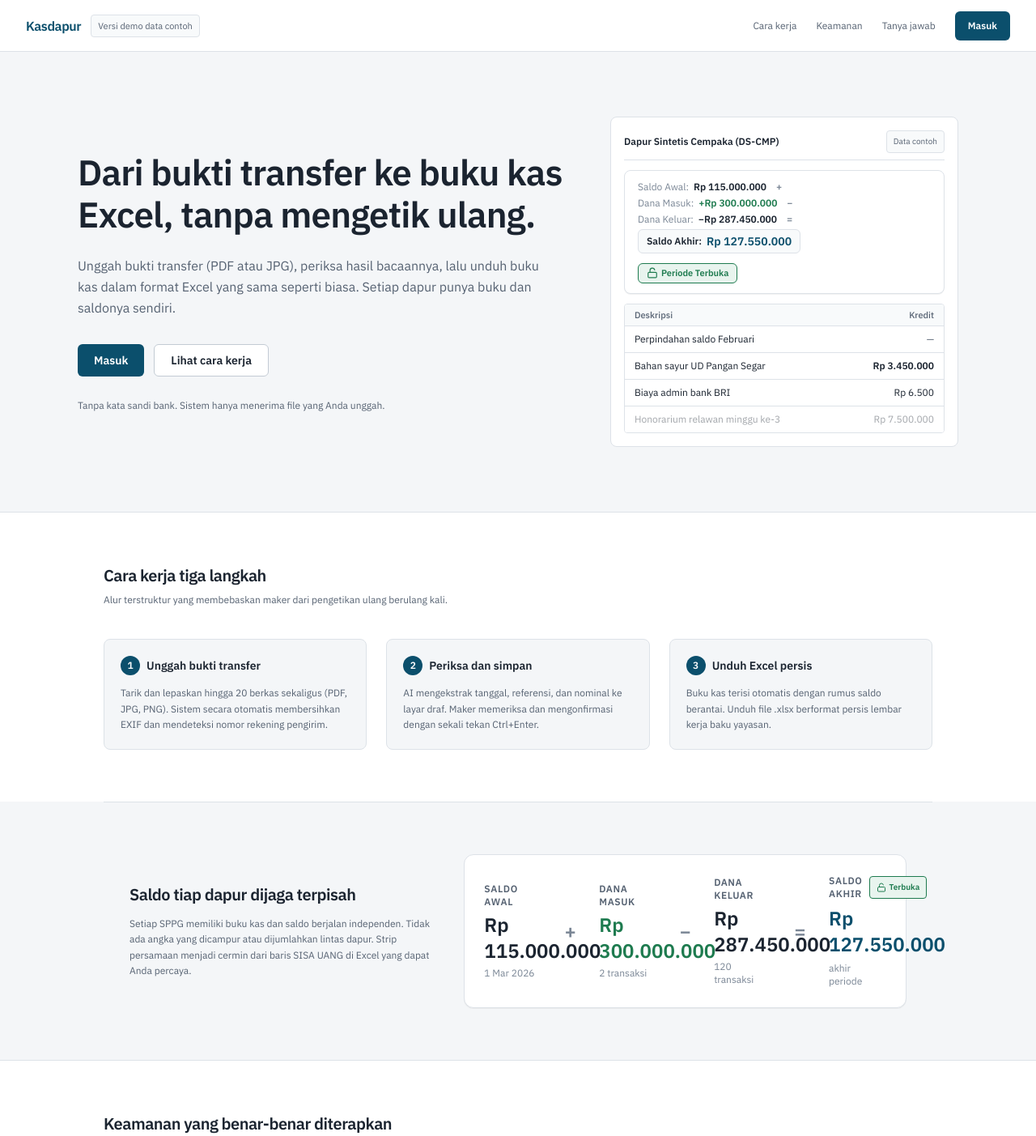
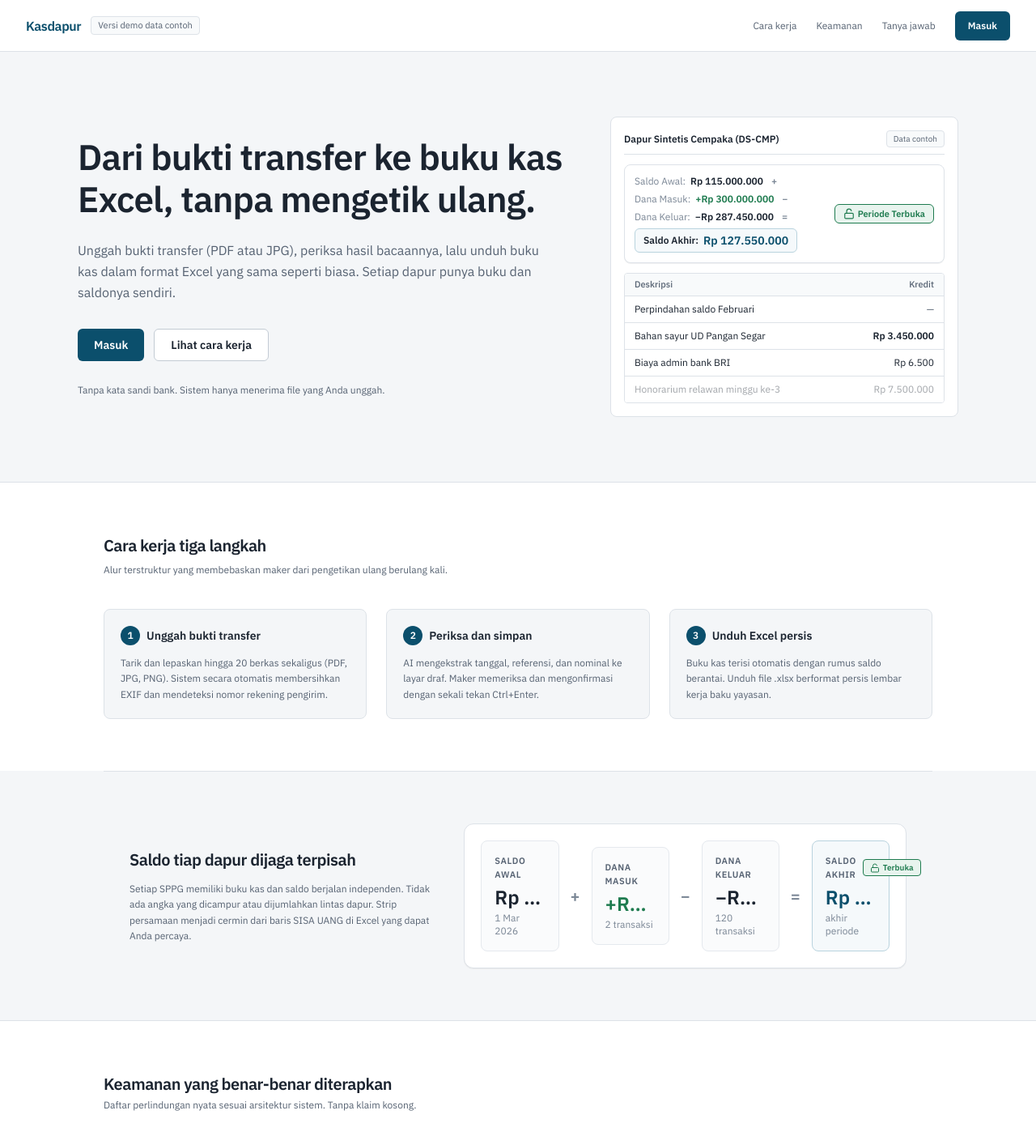
Before and after one commit to rckydrmwnlmbg/Pembukuan, a Next.js app: page / in a window 1280 px wide. Shown: the top 1403 px of the page at 81% size. Built offline with nearby package versions, Linux system fonts and the light colour scheme.

Commit message:
fix(ui): resolve text overlapping across tables, equations, responsive shell, and typography

```diff
--- a/src/app/(app)/layout.tsx
+++ b/src/app/(app)/layout.tsx
@@ -51,7 +51,7 @@ export default async function AppShellLayout({
   }
 
   return (
-    <div className="flex min-h-screen bg-[var(--canvas)] text-[var(--ink)]">
+    <div className="flex flex-col lg:flex-row min-h-screen bg-[var(--canvas)] text-[var(--ink)]">
       {/* Sidebar Navigasi Tetap di Kiri (Linear / Stripe Style) */}
       <Sidebar
         kitchens={serializedKitchens}
@@ -59,11 +59,11 @@ export default async function AppShellLayout({
       />
 
       {/* Area Konten Utama */}
-      <div className="flex flex-1 flex-col min-w-0 overflow-y-auto">
+      <main className="flex flex-1 flex-col min-w-0 overflow-y-auto">
         <div className="w-full max-w-[1440px] mx-auto p-4 sm:p-6 lg:p-8">
           {children}
         </div>
-      </div>
+      </main>
     </div>
   );
 }
--- a/src/app/globals.css
+++ b/src/app/globals.css
@@ -87,7 +87,7 @@ body {
   color: var(--ink);
   font-family: var(--font-sans), system-ui, -apple-system, "Segoe UI", Roboto, sans-serif;
   font-size: 14px;
-  line-height: 22px;
+  line-height: 1.5;
   -webkit-font-smoothing: antialiased;
 }
 
--- a/src/components/domain/DashboardSummary.tsx
+++ b/src/components/domain/DashboardSummary.tsx
@@ -213,7 +213,7 @@ export function DashboardSummary({
           </div>
         ) : (
           <div className="overflow-x-auto">
-            <table className="w-full text-left text-xs border-collapse">
+            <table className="w-full min-w-[700px] text-left text-xs border-collapse">
               <thead>
                 <tr className="border-b border-[var(--line)] text-[var(--ink-muted)] bg-[var(--surface)] font-medium">
                   <th className="py-2.5 px-4">Dapur</th>
--- a/src/components/domain/PeriodEquation.tsx
+++ b/src/components/domain/PeriodEquation.tsx
@@ -47,45 +47,46 @@ export function PeriodEquation({
 
   if (variant === 'compact') {
     return (
-      <div className="w-full bg-[var(--surface)] border border-[var(--line)] rounded-lg px-4 py-3 text-xs flex flex-wrap items-center justify-between gap-3 shadow-2xs">
-        <div className="flex flex-wrap items-center gap-x-3 gap-y-1 text-[var(--ink-muted)]">
+      <div className="w-full bg-[var(--surface)] border border-[var(--line)] rounded-lg p-3 text-xs shadow-2xs">
+        <div className="flex flex-col md:flex-row md:items-center md:justify-between gap-2.5">
+          <div className="flex flex-wrap items-center gap-x-2.5 gap-y-1.5 text-[var(--ink-muted)]">
             <div className="flex items-center gap-1.5">
               <span className="text-[var(--ink-subtle)]">Saldo Awal:</span>
-            <span className="font-semibold tabular-nums text-[var(--ink)]">{formatRupiah(openingBalance)}</span>
+              <span className="font-semibold tabular-nums text-[var(--ink)] whitespace-nowrap">{formatRupiah(openingBalance)}</span>
             </div>
-          <span className="text-[var(--ink-subtle)] font-semibold">+</span>
+            <span className="text-[var(--ink-subtle)] font-bold">+</span>
             <div className="flex items-center gap-1.5">
               <span className="text-[var(--ink-subtle)]">Dana Masuk:</span>
-            <span className="font-semibold tabular-nums text-[var(--ok)]">+{formatRupiah(totalIncoming)}</span>
+              <span className="font-semibold tabular-nums text-[var(--ok)] whitespace-nowrap">+{formatRupiah(totalIncoming)}</span>
             </div>
-          <span className="text-[var(--ink-subtle)] font-semibold">−</span>
+            <span className="text-[var(--ink-subtle)] font-bold">−</span>
             <div className="flex items-center gap-1.5">
               <span className="text-[var(--ink-subtle)]">Dana Keluar:</span>
-            <span className="font-semibold tabular-nums text-[var(--ink)]">−{formatRupiah(totalOutgoing)}</span>
+              <span className="font-semibold tabular-nums text-[var(--ink)] whitespace-nowrap">−{formatRupiah(totalOutgoing)}</span>
             </div>
-          <span className="text-[var(--ink-subtle)] font-semibold">=</span>
-          <div className="flex items-center gap-1.5 rounded-md bg-[var(--surface-muted)] px-2.5 py-1 border border-[var(--line)]">
+            <span className="text-[var(--ink-subtle)] font-bold">=</span>
+            <div className="flex items-center gap-1.5 rounded-md bg-[var(--accent-subtle)]/40 px-2.5 py-1 border border-[var(--accent-line)]">
               <span className="font-semibold text-[var(--ink)]">Saldo Akhir:</span>
-            <span className="tabular-nums font-bold text-sm text-[var(--accent)]" aria-live="polite">
+              <span className="tabular-nums font-bold text-sm text-[var(--accent)] whitespace-nowrap" aria-live="polite">
                 {formatRupiah(closingBalance)}
               </span>
             </div>
           </div>
 
-        <div className="flex items-center gap-2">
+          <div className="flex items-center gap-2 self-start md:self-auto shrink-0">
             {draftCount > 0 && (
               <Link
                 href={`/k/${kitchenId}/review`}
-              className="inline-flex items-center gap-1.5 px-2.5 py-1 rounded-md text-[11px] font-semibold bg-[var(--warn-subtle)] text-[var(--warn)] border border-[var(--warn)] hover:opacity-90 transition-opacity"
+                className="inline-flex items-center gap-1.5 px-2.5 py-1 rounded-md text-[11px] font-semibold bg-[var(--warn-subtle)] text-[var(--warn)] border border-[var(--warn)] hover:opacity-90 transition-opacity whitespace-nowrap"
                 title={`${draftCount} draf belum dihitung ke saldo`}
               >
-              <AlertTriangle className="w-3.5 h-3.5 text-[var(--warn)]" />
+                <AlertTriangle className="w-3.5 h-3.5 text-[var(--warn)] shrink-0" />
                 <span>{draftCount} draf menunggu</span>
               </Link>
             )}
 
             <span
-            className={`inline-flex items-center gap-1 px-2.5 py-1 rounded-md text-[11px] font-semibold border ${
+              className={`inline-flex items-center gap-1 px-2.5 py-1 rounded-md text-[11px] font-semibold border whitespace-nowrap ${
                 isLocked
                   ? 'bg-[var(--surface-muted)] text-[var(--ink-muted)] border-[var(--line)]'
                   : 'bg-[var(--ok-subtle)] text-[var(--ok)] border-[var(--ok)]'
@@ -105,62 +106,74 @@ export function PeriodEquation({
             </span>
           </div>
         </div>
+      </div>
     );
   }
 
   return (
-    <div className="w-full bg-[var(--surface)] border border-[var(--line)] rounded-xl p-5 sm:p-6 shadow-2xs">
-      <div className="grid grid-cols-1 md:grid-cols-7 items-center gap-y-4 text-center md:text-left">
+    <div className="w-full bg-[var(--surface)] border border-[var(--line)] rounded-xl p-4 sm:p-5 shadow-2xs">
+      <div className="flex flex-col lg:flex-row items-stretch lg:items-center justify-between gap-3 lg:gap-2">
         {/* 1. Saldo Awal */}
-        <div className="md:col-span-1 space-y-1">
-          <div className="text-xs font-semibold text-[var(--ink-muted)] uppercase tracking-wider">Saldo awal</div>
-          <div className="text-xl sm:text-2xl font-bold tabular-nums text-[var(--ink)]">
+        <div className="flex-1 min-w-0 bg-[var(--surface-muted)]/70 rounded-lg p-3 sm:p-4 border border-[var(--line-subtle)] text-left">
+          <div className="text-[11px] font-semibold text-[var(--ink-muted)] uppercase tracking-wider">Saldo awal</div>
+          <div
+            className="mt-1 text-lg sm:text-xl xl:text-2xl font-bold tabular-nums text-[var(--ink)] whitespace-nowrap overflow-hidden text-ellipsis"
+            title={formatRupiah(openingBalance)}
+          >
             {formatRupiah(openingBalance)}
           </div>
-          <div className="text-xs text-[var(--ink-subtle)]">{periodStartDate}</div>
+          <div className="mt-0.5 text-xs text-[var(--ink-subtle)]">{periodStartDate}</div>
         </div>
 
         {/* Operator + */}
-        <div className="md:col-span-1 flex items-center justify-center text-2xl text-[var(--ink-subtle)] font-bold">
+        <div className="hidden lg:flex items-center justify-center shrink-0 w-6 text-xl font-bold text-[var(--ink-subtle)]">
           +
         </div>
 
         {/* 2. Dana Masuk */}
-        <div className="md:col-span-1 space-y-1">
-          <div className="text-xs font-semibold text-[var(--ink-muted)] uppercase tracking-wider">Dana masuk</div>
-          <div className="text-xl sm:text-2xl font-bold tabular-nums text-[var(--ok)]">
-            {formatRupiah(totalIncoming)}
+        <div className="flex-1 min-w-0 bg-[var(--surface-muted)]/70 rounded-lg p-3 sm:p-4 border border-[var(--line-subtle)] text-left">
+          <div className="flex items-center justify-between">
+            <span className="text-[11px] font-semibold text-[var(--ink-muted)] uppercase tracking-wider">Dana masuk</span>
+            <span className="lg:hidden text-xs font-bold text-[var(--ok)]">+</span>
           </div>
-          <div className="text-xs text-[var(--ink-subtle)]">
-            {incomingCount} transaksi
+          <div
+            className="mt-1 text-lg sm:text-xl xl:text-2xl font-bold tabular-nums text-[var(--ok)] whitespace-nowrap overflow-hidden text-ellipsis"
+            title={formatRupiah(totalIncoming)}
+          >
+            +{formatRupiah(totalIncoming)}
           </div>
+          <div className="mt-0.5 text-xs text-[var(--ink-subtle)]">{incomingCount} transaksi</div>
         </div>
 
         {/* Operator − */}
-        <div className="md:col-span-1 flex items-center justify-center text-2xl text-[var(--ink-subtle)] font-bold">
+        <div className="hidden lg:flex items-center justify-center shrink-0 w-6 text-xl font-bold text-[var(--ink-subtle)]">
           −
         </div>
 
         {/* 3. Dana Keluar */}
-        <div className="md:col-span-1 space-y-1">
-          <div className="text-xs font-semibold text-[var(--ink-muted)] uppercase tracking-wider">Dana keluar</div>
-          <div className="text-xl sm:text-2xl font-bold tabular-nums text-[var(--ink)]">
-            {formatRupiah(totalOutgoing)}
+        <div className="flex-1 min-w-0 bg-[var(--surface-muted)]/70 rounded-lg p-3 sm:p-4 border border-[var(--line-subtle)] text-left">
+          <div className="flex items-center justify-between">
+            <span className="text-[11px] font-semibold text-[var(--ink-muted)] uppercase tracking-wider">Dana keluar</span>
+            <span className="lg:hidden text-xs font-bold text-[var(--ink-muted)]">−</span>
           </div>
-          <div className="text-xs text-[var(--ink-subtle)]">
-            {outgoingCount} transaksi
+          <div
+            className="mt-1 text-lg sm:text-xl xl:text-2xl font-bold tabular-nums text-[var(--ink)] whitespace-nowrap overflow-hidden text-ellipsis"
+            title={formatRupiah(totalOutgoing)}
+          >
+            −{formatRupiah(totalOutgoing)}
           </div>
+          <div className="mt-0.5 text-xs text-[var(--ink-subtle)]">{outgoingCount} transaksi</div>
         </div>
 
         {/* Operator = */}
-        <div className="md:col-span-1 flex items-center justify-center text-2xl text-[var(--ink-subtle)] font-bold">
+        <div className="hidden lg:flex items-center justify-center shrink-0 w-6 text-xl font-bold text-[var(--ink-subtle)]">
           =
         </div>
 
         {/* 4. Saldo Akhir */}
-        <div className="md:col-span-1 space-y-1.5" aria-live="polite">
-          <div className="flex items-center justify-between md:justify-start gap-2">
-            <span className="text-xs font-semibold text-[var(--ink-muted)] uppercase tracking-wider">Saldo akhir</span>
+        <div className="flex-1 min-w-0 bg-[var(--accent-subtle)]/40 rounded-lg p-3 sm:p-4 border border-[var(--accent-line)] text-left" aria-live="polite">
+          <div className="flex items-center justify-between gap-2">
+            <span className="text-[11px] font-semibold text-[var(--ink-muted)] uppercase tracking-wider">Saldo akhir</span>
             <span
               className={`inline-flex items-center gap-1 px-2 py-0.5 rounded text-[10px] font-semibold border ${
                 isLocked
@@ -182,11 +195,14 @@ export function PeriodEquation({
             </span>
           </div>
 
-          <div className="text-xl sm:text-2xl font-bold tabular-nums text-[var(--accent)] transition-colors duration-200">
+          <div
+            className="mt-1 text-lg sm:text-xl xl:text-2xl font-bold tabular-nums text-[var(--accent)] whitespace-nowrap overflow-hidden text-ellipsis transition-colors duration-200"
+            title={formatRupiah(closingBalance)}
+          >
             {formatRupiah(closingBalance)}
           </div>
 
-          <div className="flex items-center justify-between text-xs text-[var(--ink-subtle)]">
+          <div className="mt-0.5 flex items-center justify-between text-xs text-[var(--ink-subtle)]">
             <span>{lastTxDate ? `per ${lastTxDate}` : 'akhir periode'}</span>
             {!isLocked && canLock && onLockClick && (
               <button
@@ -203,7 +219,7 @@ export function PeriodEquation({
 
       {/* Baris Keterangan Draf */}
       {draftCount > 0 && (
-        <div className="mt-4 border-l-3 border-[var(--warn)] bg-[var(--warn-subtle)] px-3.5 py-2.5 text-xs text-[var(--ink)] rounded-r-lg flex items-center justify-between">
+        <div className="mt-3.5 border-l-3 border-[var(--warn)] bg-[var(--warn-subtle)] px-3.5 py-2.5 text-xs text-[var(--ink)] rounded-r-lg flex items-center justify-between">
           <div className="flex items-center gap-2">
             <AlertTriangle className="w-4 h-4 text-[var(--warn)] shrink-0" />
             <span>
@@ -212,7 +228,7 @@ export function PeriodEquation({
           </div>
           <Link
             href={`/k/${kitchenId}/review`}
-            className="font-semibold text-[var(--accent)] underline ml-2 hover:opacity-80"
+            className="font-semibold text-[var(--accent)] underline ml-2 hover:opacity-80 whitespace-nowrap"
           >
             Review Draf
           </Link>
--- a/src/components/domain/Sidebar.tsx
+++ b/src/components/domain/Sidebar.tsx
@@ -102,7 +102,7 @@ export function Sidebar({ kitchens, userEmail = 'Maker Keuangan' }: SidebarProps
   return (
     <>
       {/* Mobile Bar (<= 1024px) */}
-      <div className="lg:hidden sticky top-0 z-40 flex h-14 w-full items-center justify-between border-b border-[var(--line)] bg-[var(--surface)] px-4">
+      <div className="lg:hidden sticky top-0 z-40 flex h-14 w-full shrink-0 items-center justify-between border-b border-[var(--line)] bg-[var(--surface)] px-4">
         <div className="flex items-center gap-2.5">
           <button
             type="button"
@@ -136,7 +136,7 @@ export function Sidebar({ kitchens, userEmail = 'Maker Keuangan' }: SidebarProps
 
       {/* Sidebar Panel (Linear / Stripe Style: 256px Fixed) */}
       <aside
-        className={`fixed inset-y-0 left-0 z-50 flex w-64 flex-col border-r border-[var(--line)] bg-[var(--surface)] transition-transform duration-200 ease-in-out lg:static lg:translate-x-0 ${
+        className={`fixed inset-y-0 left-0 z-50 flex w-64 shrink-0 flex-col border-r border-[var(--line)] bg-[var(--surface)] transition-transform duration-200 ease-in-out lg:static lg:translate-x-0 ${
           isMobileOpen ? 'translate-x-0' : '-translate-x-full'
         }`}
       >
--- a/src/components/ui/Badge.tsx
+++ b/src/components/ui/Badge.tsx
@@ -61,7 +61,7 @@ const TONE_CONFIG: Record<
   },
   locked: {
     classes:
-      'bg-[var(--neutral-subtle)] text-[var(--ink)] border border-[var(--line)]',
+      'bg-[var(--surface-muted)] text-[var(--ink)] border border-[var(--line)]',
     DefaultIcon: Lock,
   },
   accent: {
--- a/src/components/ui/Button.tsx
+++ b/src/components/ui/Button.tsx
@@ -22,11 +22,11 @@ const VARIANT_CLASSES: Record<ButtonVariant, string> = {
   primary:
     'bg-[var(--accent)] text-[var(--ink-on-accent,#fff)] border border-transparent hover:bg-[var(--accent-hover)] active:bg-[var(--accent-press)] shadow-none',
   secondary:
-    'bg-[var(--surface)] text-[var(--ink)] border border-[var(--line-strong)] hover:bg-[var(--surface-muted)] active:bg-[var(--neutral-subtle)] shadow-none',
+    'bg-[var(--surface)] text-[var(--ink)] border border-[var(--line-strong)] hover:bg-[var(--surface-muted)] active:bg-[var(--surface-subtle)] shadow-none',
   ghost:
-    'bg-transparent text-[var(--ink-muted)] border border-transparent hover:bg-[var(--surface-muted)] hover:text-[var(--ink)] active:bg-[var(--neutral-subtle)] shadow-none',
+    'bg-transparent text-[var(--ink-muted)] border border-transparent hover:bg-[var(--surface-muted)] hover:text-[var(--ink)] active:bg-[var(--surface-subtle)] shadow-none',
   tertiary:
-    'bg-transparent text-[var(--ink-muted)] border border-transparent hover:bg-[var(--surface-muted)] hover:text-[var(--ink)] active:bg-[var(--neutral-subtle)] shadow-none',
+    'bg-transparent text-[var(--ink-muted)] border border-transparent hover:bg-[var(--surface-muted)] hover:text-[var(--ink)] active:bg-[var(--surface-subtle)] shadow-none',
   danger:
     'bg-[var(--surface)] text-[var(--danger)] border border-[var(--danger)] hover:bg-[var(--danger-subtle)] active:opacity-90 shadow-none',
 };
```
Also changed, not shown: src/app/(app)/k/[kitchenId]/audit/page.tsx (+10 -12 lines), src/app/(app)/k/[kitchenId]/settings/page.tsx (+4 -6 lines), src/components/domain/LedgerWorkspace.tsx (+68 -55 lines). Lines whose indentation alone changed are shown as unchanged.
